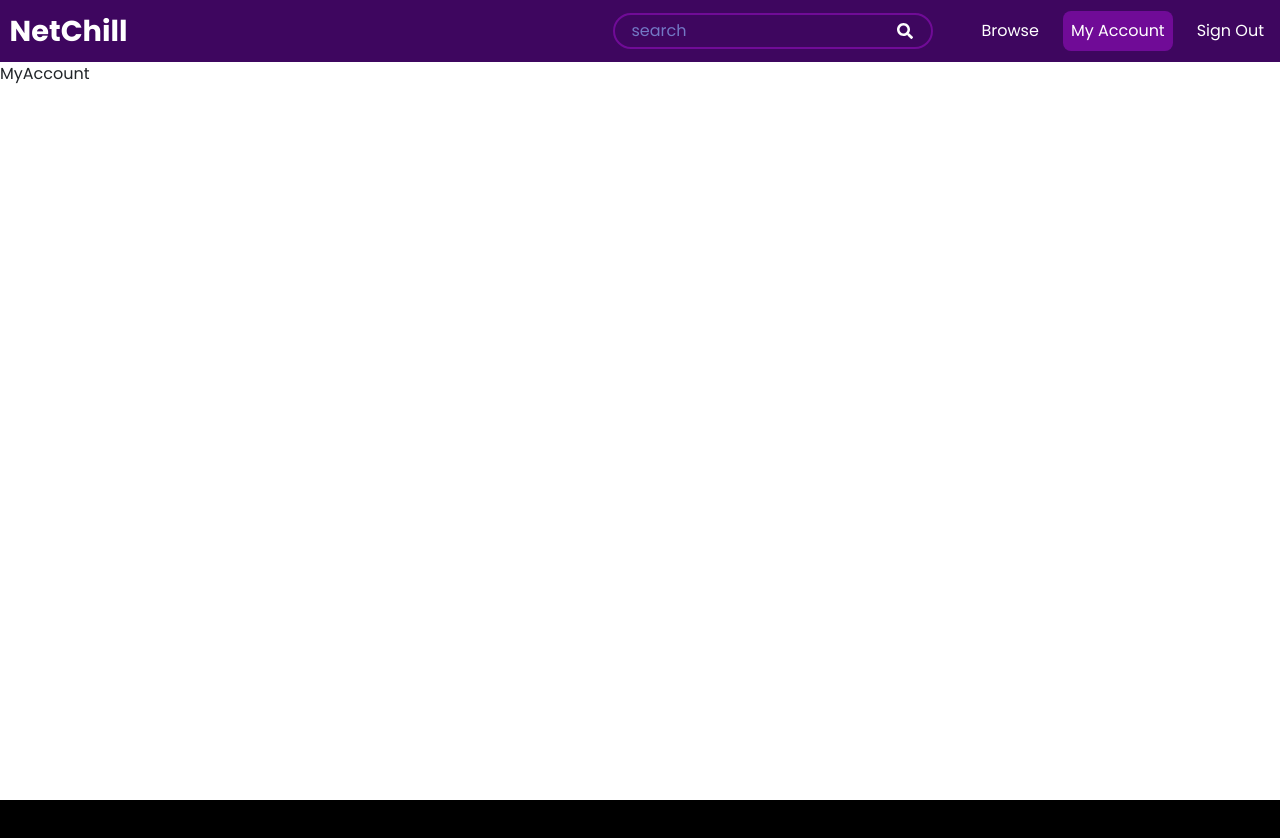
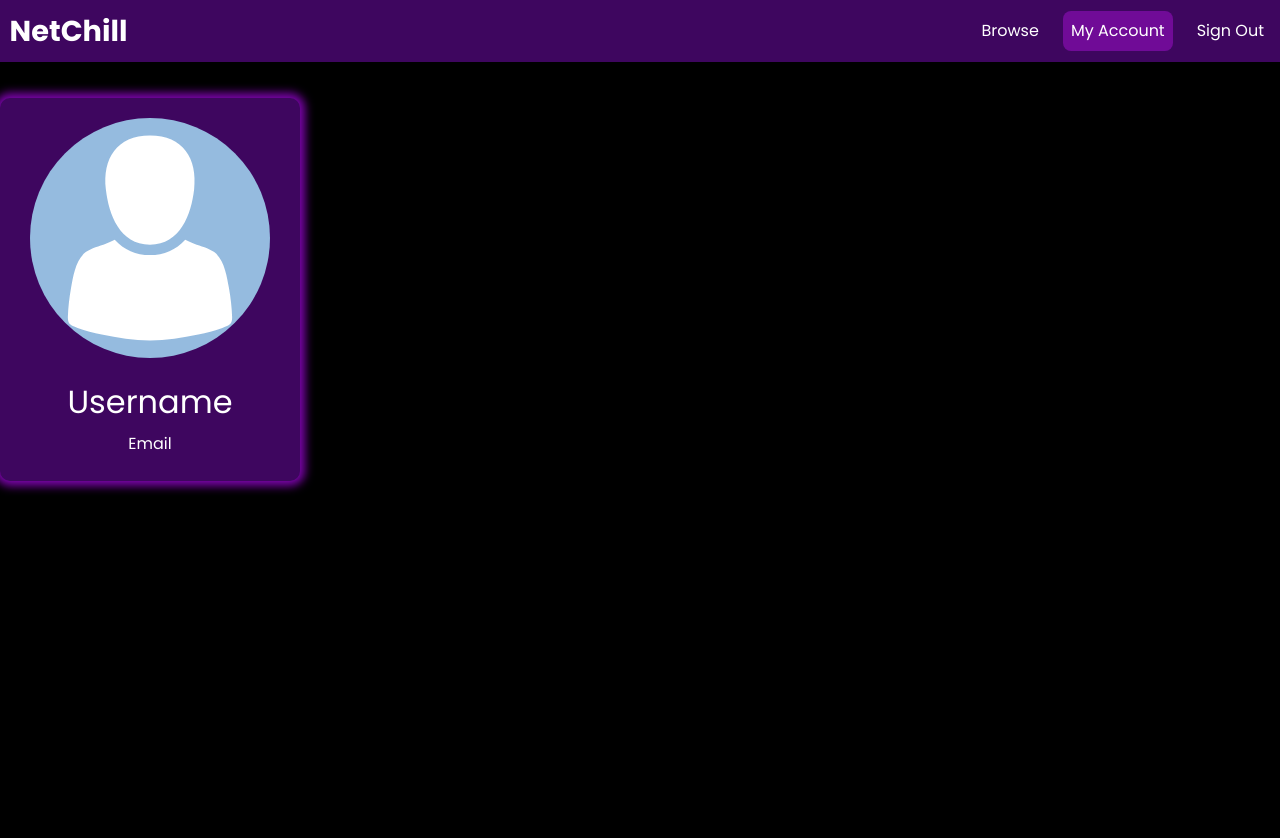
Before and after one commit to frankie111/NetChill_FE, a React (Vite) app in the folder net-chill/: page /my-account in a window 1280 px wide. Shown: the top 838 px of the page. Before the commit the page ends 800 px from the top, so only its background shows below. Built offline with nearby package versions, Linux system fonts and the light colour scheme; no server answers; sample sign-in values are in the browser's storage.

Commit message:
Profile card

```diff
--- a/net-chill/src/components/navbar/Navbar.jsx
+++ b/net-chill/src/components/navbar/Navbar.jsx
@@ -1,7 +1,7 @@
 import React, { useState } from "react";
 import { signOut } from "firebase/auth";
 import { auth } from "../../firebase";
-import { NavLink, useNavigate } from "react-router-dom";
+import { NavLink, useNavigate, useLocation } from "react-router-dom";
 import { Link } from "react-router-dom";
 import "./Navbar.css";
 import { FaSearch } from "react-icons/fa";
@@ -31,12 +31,14 @@ const Navbar = ({ onSearch }) => {
           NetChill
         </Link>
 
+        {location.pathname !== "/my-account" && (
           <form onSubmit={handleSearch}>
             <div className="search-box">
               <input type="text" placeholder="search" className="search" />
               <FaSearch className="icon" />
             </div>
           </form>
+        )}
 
         <div
           className="menu"
--- /dev/null
+++ b/net-chill/src/components/profileCard/ProfileCard.css
@@ -0,0 +1,30 @@
+.profile-card {
+    display: flex;
+    flex-direction: column;
+    align-items: center;
+    background-color: var(--secondary-color);
+    color: white;
+    border-radius: 10px;
+    padding: 20px;
+    box-shadow: 0px 0px 10px 5px var(--quaternary-color);
+    width: 300px;
+    margin: 0 auto;
+  }
+
+  .profile-image img {
+    width: 15rem;
+    border-radius: 50%;
+    object-fit: cover;
+  }
+
+  .profile-info {
+    display: flex;
+    flex-direction: column;
+    align-items: center;
+    margin-top: 20px;
+  }
+
+  .profile-info h2, .profile-info p {
+    margin: 0;
+    padding: 5px 0;
+  }
--- /dev/null
+++ b/net-chill/src/components/profileCard/ProfileCard.jsx
@@ -0,0 +1,19 @@
+import React from "react";
+import profileIcon from "../../assets/profile-icon.svg";
+import "./ProfileCard.css";
+
+const ProfileCard = ({username, email}) => {
+  return (
+    <div className="profile-card">
+      <div className="profile-image">
+        <img src={profileIcon} alt="Profile" />
+      </div>
+      <div className="profile-info">
+        <h2>{username || "Username"}</h2>
+        <p>{email || "Email"}</p>
+      </div>
+    </div>
+  );
+};
+
+export default ProfileCard;
--- a/net-chill/src/pages/myAccount/MyAccountPage.css
+++ b/net-chill/src/pages/myAccount/MyAccountPage.css
@@ -0,0 +1,24 @@
+.account-container{
+    align-items: center;
+    background-color: var(--primary-color);
+    padding: 1.25rem 0;
+    width: 100%;
+    height: 100%;
+    min-height: 100vh;
+}
+
+.account-container .account-content{
+    display: flex;
+    flex-wrap: wrap;
+    justify-content: flex-start;
+    max-width: 80em;
+    height: 100%;
+    margin: 0 auto;
+}
+
+.profile-card-container{
+    display: flex;
+    flex-wrap: wrap;
+    justify-content: flex-start;
+    padding-top: 1rem;
+}
--- a/net-chill/src/pages/myAccount/MyAccountPage.jsx
+++ b/net-chill/src/pages/myAccount/MyAccountPage.jsx
@@ -1,9 +1,46 @@
-import React from 'react'
+import React, { useEffect, useState } from "react";
+import { getIdToken } from "firebase/auth";
+import { auth } from "../../firebase";
+import ProfileCard from "../../components/profileCard/ProfileCard";
+import "./MyAccountPage.css";
 
 const MyAccountPage = () => {
+  const [userData, setUserData] = useState({});
+
+  const fetchUserData = async () => {
+    try {
+      const token = await getIdToken(auth.currentUser);
+      const response = await fetch(`https://localhost:8000/user/${auth.currentUser.uid}`, {
+        method: "GET",
+        headers: {
+          Authorization: token,
+          "Content-Type": "application/json",
+        },
+      });
+      if (!response.ok) {
+        throw new Error("Failed to fetch user data");
+      }
+      const data = await response.json();
+      setUserData(data.user);
+      console.log(data);
+    } catch (error) {
+      console.error("Error fetching user data", error);
+    }
+  };
+
+  useEffect(() => {
+    fetchUserData();
+  }, []);
+
   return (
-    <div>MyAccount</div>
-  )
-}
+    <div className="account-container">
+      <div className="account-content">
+        <div className="profile-card-container">
+          <ProfileCard username={userData.username} email={userData.email}/>
+        </div>
+      </div>
+    </div>
+  );
+};
 
-export default MyAccountPage
+export default MyAccountPage;
```
Also changed, not shown: net-chill/src/assets/profile-icon.svg (added). Lines whose indentation alone changed are shown as unchanged.
